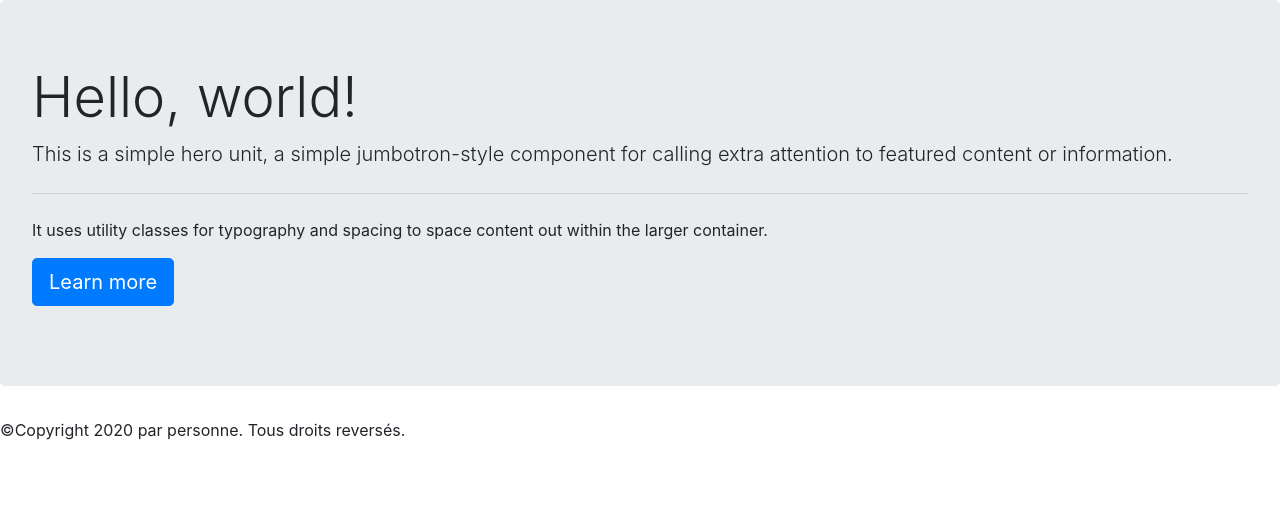
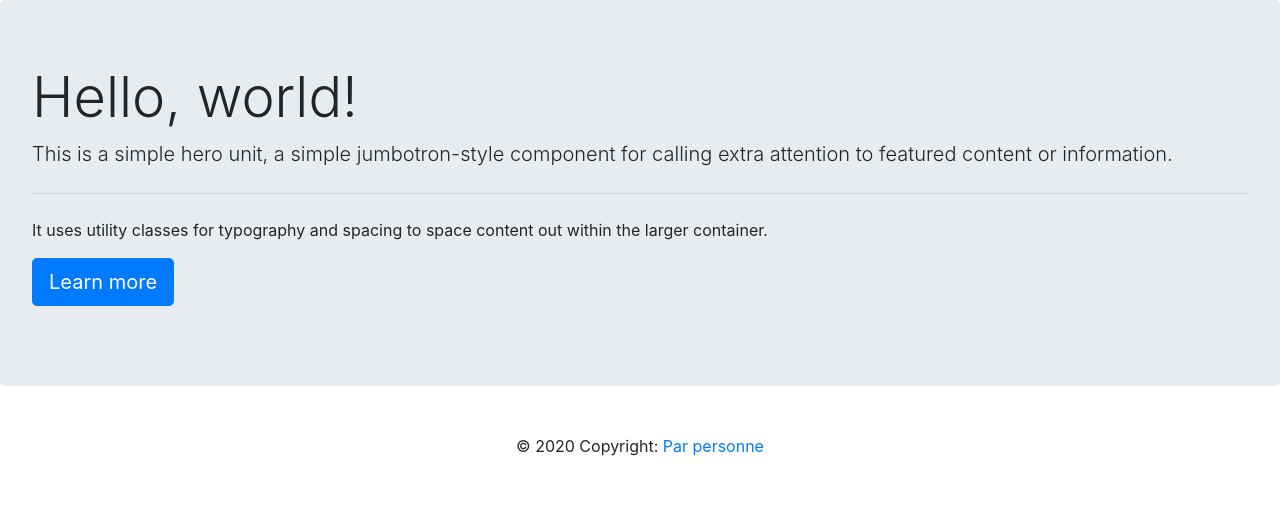
Before and after one commit to MaxencePPierre/-IPonStart, a Flask app: page / in a window 1280 px wide. Shown: the top 519 px of the page. Run offline with Flask 2, Linux system fonts and the light colour scheme; some libraries are stand-ins or nearby versions.

Commit message:
Header/Footer

```diff
--- a/templates/index.html
+++ b/templates/index.html
@@ -30,10 +30,10 @@
 		</p>
 	</div>
 
-
-	<footer>
-    	<p>©Copyright 2020 par personne. Tous droits reversés.</p>
-	</footer>
+  	<!-- Copyright -->
+  	<div class="footer-copyright text-center py-3">© 2020 Copyright:
+    	<a href="https://mdbootstrap.com/">Par personne</a>
+  	</div>
    	<script src="https://code.jquery.com/jquery-3.3.1.slim.min.js" integrity="sha384-q8i/X+965DzO0rT7abK41JStQIAqVgRVzpbzo5smXKp4YfRvH+8abtTE1Pi6jizo" crossorigin="anonymous"></script>
 	<script src="https://cdnjs.cloudflare.com/ajax/libs/popper.js/1.14.7/umd/popper.min.js" integrity="sha384-UO2eT0CpHqdSJQ6hJty5KVphtPhzWj9WO1clHTMGa3JDZwrnQq4sF86dIHNDz0W1" crossorigin="anonymous"></script>
 	<script src="https://stackpath.bootstrapcdn.com/bootstrap/4.3.1/js/bootstrap.min.js" integrity="sha384-JjSmVgyd0p3pXB1rRibZUAYoIIy6OrQ6VrjIEaFf/nJGzIxFDsf4x0xIM+B07jRM" crossorigin="anonymous"></script>
```
